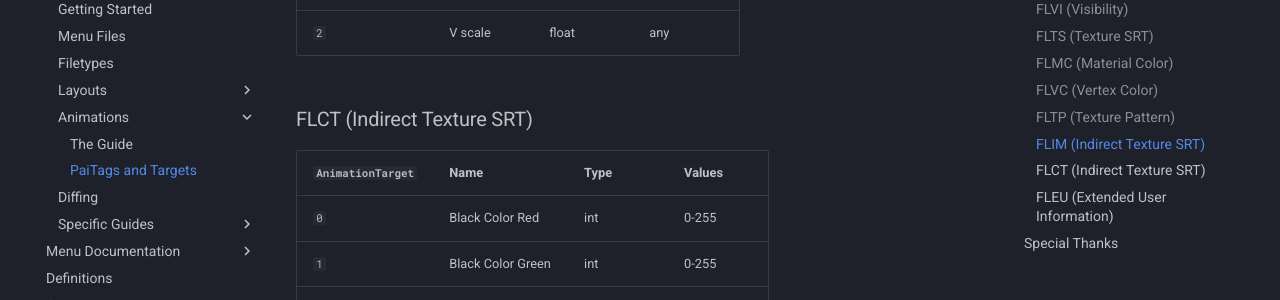
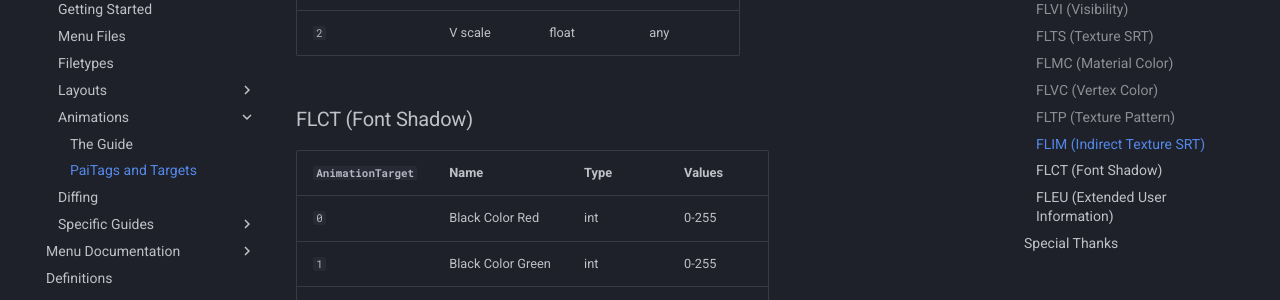
Before and after one commit to ThemezerNX/LayoutDocs, an MkDocs documentation site: the page built from docs/guide/animations/paitags-and-targets.md, in a window 1280 px wide and 900 px high, scrolled down 5774 px. Shown: the part 153-453 px from the top of the window. Built offline with MkDocs 1.6.1 and Material for MkDocs 9.7.7, drawn with Linux system fonts in a browser that asks for light colours.

Commit message:
Update paitags-and-targets.md

```diff
--- a/docs/guide/animations/paitags-and-targets.md
+++ b/docs/guide/animations/paitags-and-targets.md
@@ -157,7 +157,7 @@ Related to vertex colors transformations listed below.
 | `1`               | U scale  | float | any           |
 | `2`               | V scale  | float | any           |
 
-### <a href="#FLCT"></a>FLCT (Indirect Texture SRT)
+### <a href="#FLCT"></a>FLCT (Font Shadow)
 
 | `AnimationTarget` | Name              | Type | Values |
 |-------------------|-------------------|------|--------|
```
